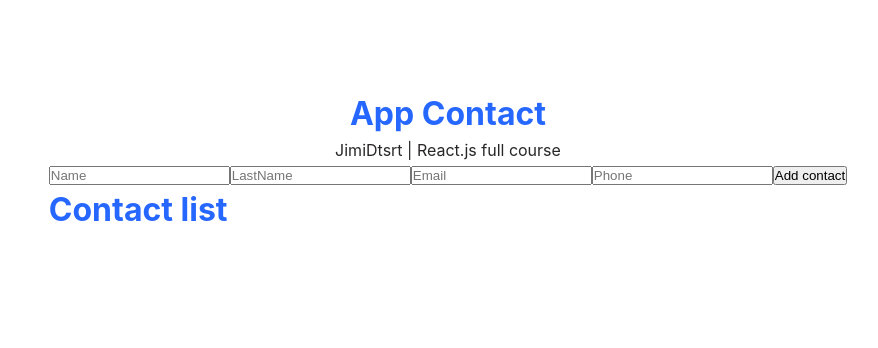
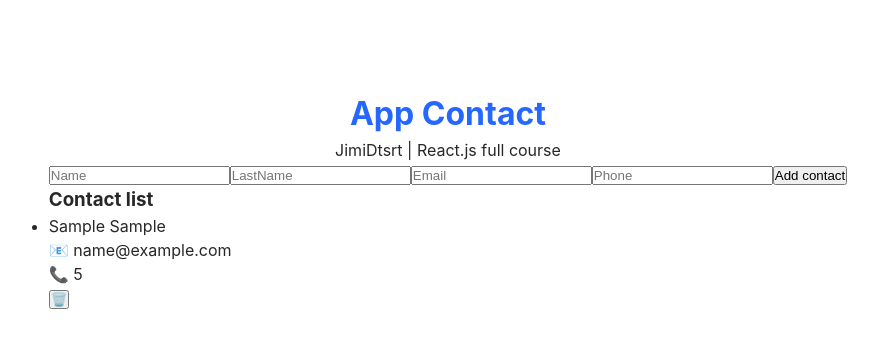
Before and after one commit to mohammadJDN8/App-Contact, a React (Vite) app: page / in a window 1280 px wide. Both pictures are taken after typing "Sample", "Sample", "name@example.com", "5" into the empty fields and a click on the button "Add contact". Shown: the top 348 px of the page, without its empty margins (192-1070 px from the left). Built offline with nearby package versions, Linux system fonts and the light colour scheme.

Commit message:
contact list rendering

```diff
--- a/package.json
+++ b/package.json
@@ -11,7 +11,8 @@
   },
   "dependencies": {
     "react": "^18.2.0",
-    "react-dom": "^18.2.0"
+    "react-dom": "^18.2.0",
+    "uuid": "^9.0.1"
   },
   "devDependencies": {
     "@types/react": "^18.2.15",
--- a/src/component/Contact.jsx
+++ b/src/component/Contact.jsx
@@ -1,5 +1,7 @@
 import { useState } from "react";
 import ContactList from "./ContactList";
+import { v4 } from "uuid";
+
 
 const inputs = [
   { type: "text", name: "name", placeholder: "Name" },
@@ -35,8 +37,10 @@ function Contact() {
       return;
     }
     setAlert("");
-    setContacts((contacts) => [...contacts, contact]);
+    const newContact = { ...contact, id: v4() };
+    setContacts((contacts) => [...contacts, newContact]);
     setContact({
+      id : "",
       name: "",
       lastName: "",
       email: "",
@@ -46,7 +50,8 @@ function Contact() {
   return (
     <div>
       <div>
-        {inputs.map((input,index) => (
+        {/**use map for duplicate inputs */}
+        {inputs.map((input, index) => (
           <input
             key={index}
             type={input.type}
--- a/src/component/ContactList.jsx
+++ b/src/component/ContactList.jsx
@@ -1,10 +1,25 @@
 import React from "react";
 
-function ContactList(props) {
-  console.log(props);
+function ContactList({ contacts }) {
   return (
     <div>
-      <h1>Contact list</h1>
+      <h3>Contact list</h3>
+      {/**list rendering */}
+      {contacts.length ? (
+        <ul>
+          {contacts.map((contact) => (
+            <li key={contact.id}>
+              <p>{contact.name} {contact.lastName}</p>
+              <p><span>📧</span> {contact.email}</p>
+              <p><span>📞</span> {contact.phone}</p>
+              <button>🗑️</button>
+
+            </li>
+          ))}
+        </ul>
+      ) : (
+        <p>No contact yet!</p>
+      )}
     </div>
   );
 }
```
Also changed, not shown: 1 other file (tests, documents, lock files or other folders).
